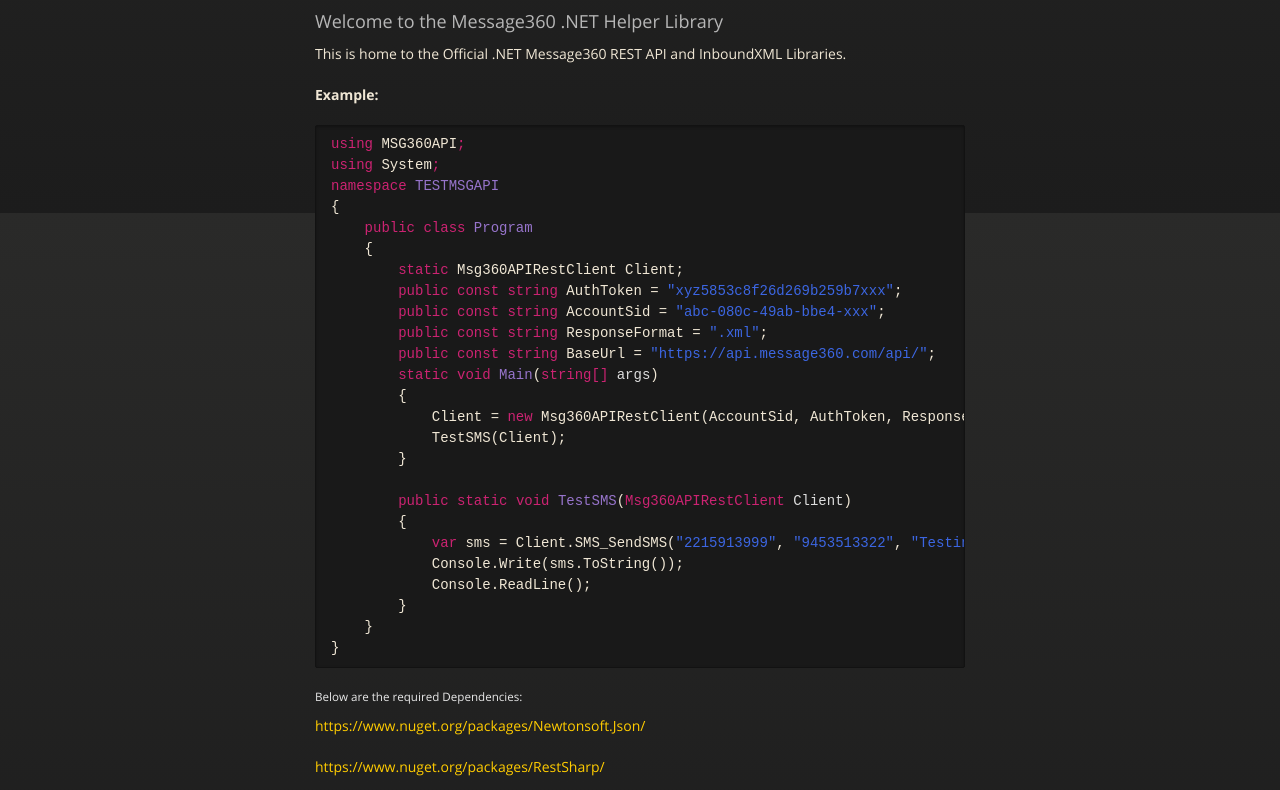
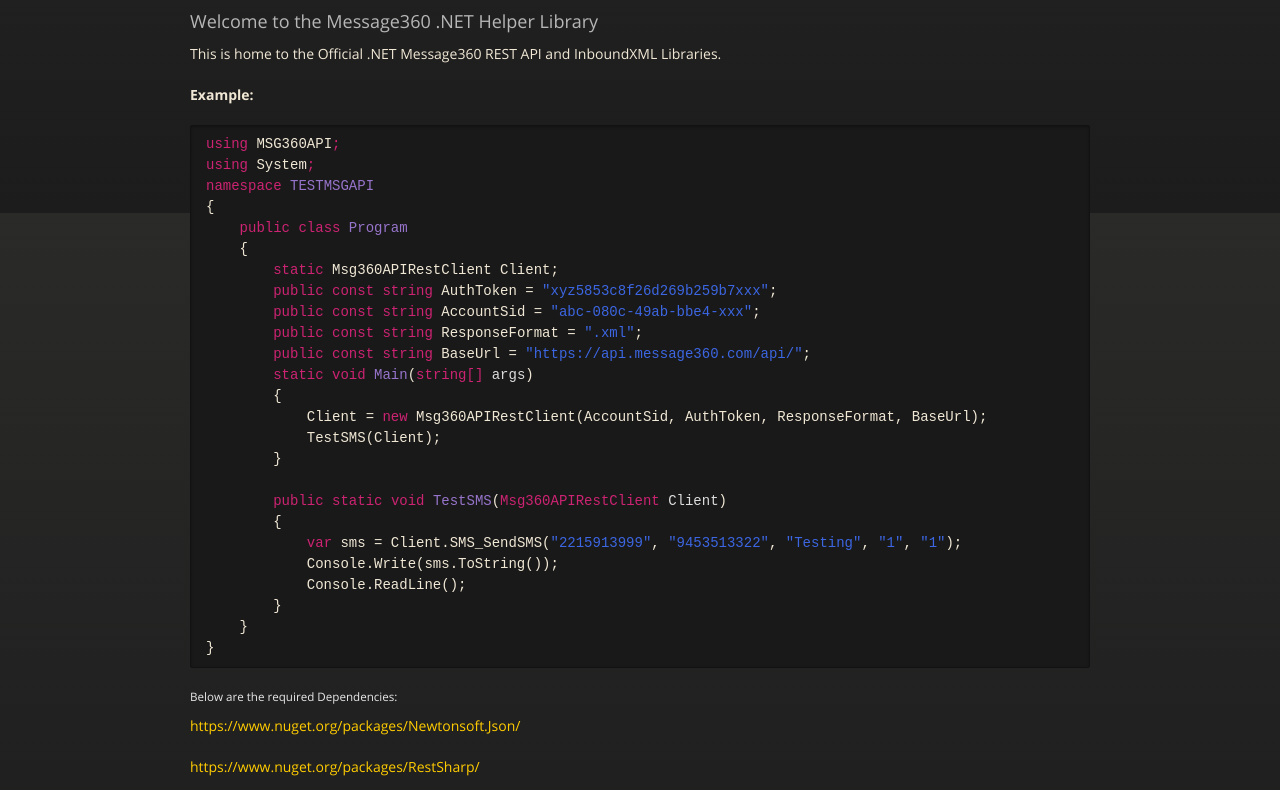
Before and after one commit to Ytel-Inc/Message360-NET-Helper-Library, a plain HTML site: page index.html in a window 1280 px wide. Shown: the part 587-1377 px from the top of the page. Drawn offline with nearby package versions, Linux system fonts and the light colour scheme.

Commit message:
Update styles.css

```diff
--- a/stylesheets/styles.css
+++ b/stylesheets/styles.css
@@ -605,7 +605,7 @@
 }
 
 .wrapper {
-  max-width: 650px;
+  max-width: 900px;
   margin: 0 auto;
   position: relative;
   padding: 0 20px;
@@ -709,7 +709,7 @@
   box-shadow: 0px 1px 3px rgba(0, 0, 0, 0.25);
 }
 #header nav {
-  max-width: 650px;
+  max-width: 900px;
   margin: 0 auto;
   padding: 0 10px;
   background: blue;
@@ -781,7 +781,7 @@
 }
 
 section {
-  max-width: 650px;
+  max-width: 900px;
   padding: 30px 0px 50px 0px;
   margin: 20px 0;
   margin-top: 70px;
```
